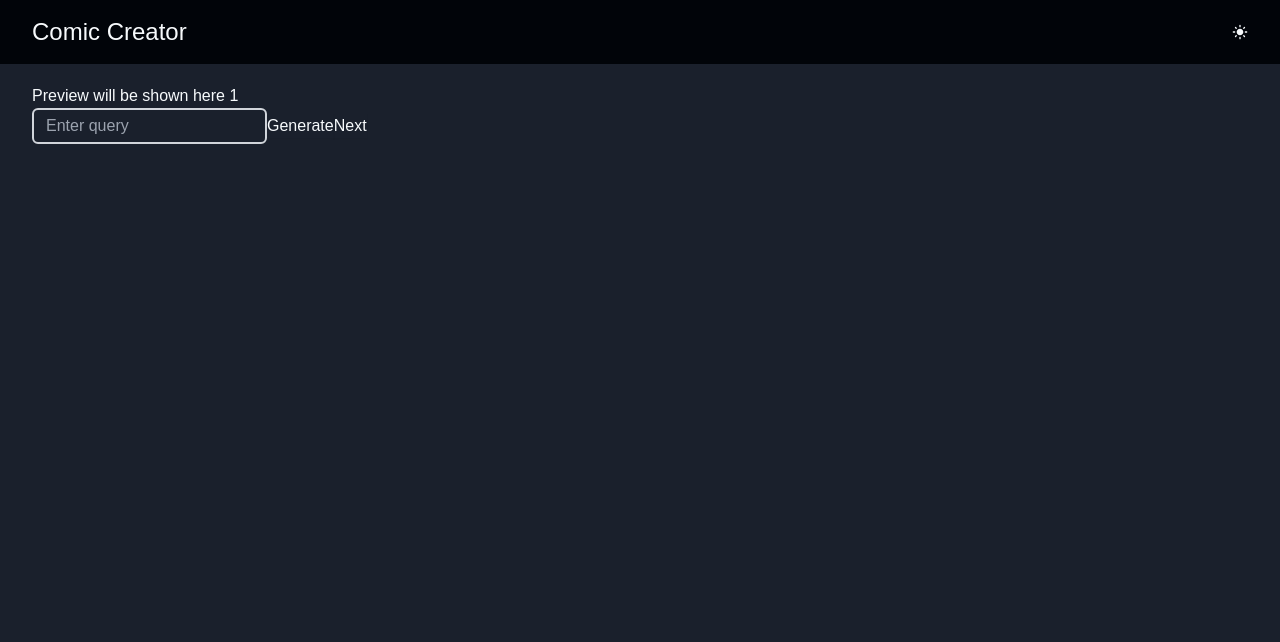
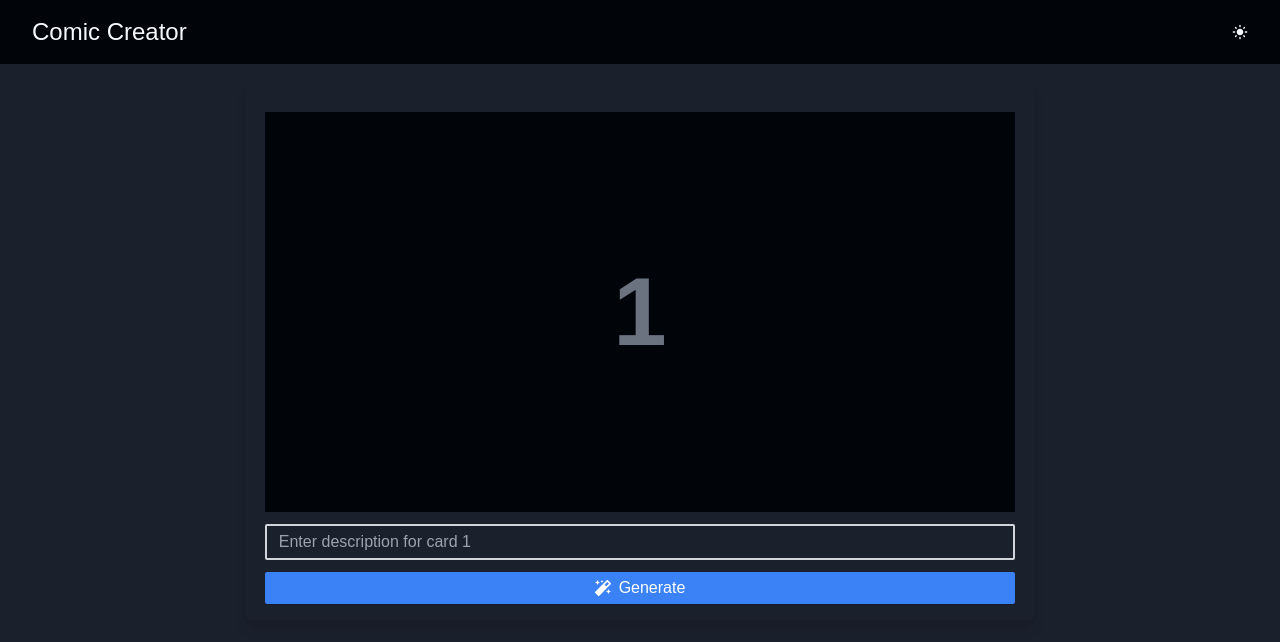
Before and after one commit to subhadip001/comic-creator, a Next.js app: page / in a window 1280 px wide. Shown: the top 642 px of the page. Built offline with nearby package versions, Linux system fonts and the light colour scheme.

Commit message:
Update UI components and styles

```diff
--- a/app/components/ui/Button.tsx
+++ b/app/components/ui/Button.tsx
@@ -3,15 +3,27 @@
 import React from "react";
 
 type ButtonProps = {
-  title: string;
+  title: string | React.ReactNode;
   customClass?: string;
   btnType: "button" | "submit" | "reset" | undefined;
   onClickHandler?: () => void;
+  disabled?: boolean;
 };
 
-const Button: React.FC<ButtonProps> = ({ title, customClass, btnType, onClickHandler }) => {
+const Button: React.FC<ButtonProps> = ({
+  title,
+  customClass,
+  btnType,
+  onClickHandler,
+  disabled,
+}) => {
   return (
-    <button className={`${customClass} shadow-sm outline-none`} type={btnType} onClick={onClickHandler}>
+    <button
+      className={`${customClass} shadow-sm outline-none rounded-sm`}
+      type={btnType}
+      onClick={onClickHandler}
+      disabled={disabled}
+    >
       {title}
     </button>
   );
--- a/app/components/ui/GeneratorCard.tsx
+++ b/app/components/ui/GeneratorCard.tsx
@@ -2,6 +2,9 @@ import Image from "next/image";
 import React, { useState } from "react";
 import InputComponent from "./InputComponent";
 import Button from "./Button";
+import useThemeStore from "@/app/store/themeStore";
+import { CgSpinner } from "react-icons/cg";
+import { FaMagic } from "react-icons/fa";
 
 type GeneratorCardProps = {
   cardCount: number;
@@ -22,39 +25,93 @@ const GeneratorCard: React.FC<GeneratorCardProps> = ({
   error,
 }) => {
   const [queryText, setQueryText] = useState<string>("");
+  const isDark: boolean = useThemeStore((state) => state.isDark);
 
   return (
-    <div>
+    <div className="px-5 py-4 shadow-lg rounded-md w-[95%] sm:w-[75%] md:w-[65%] mx-auto">
+      <div className="py-3 ">
         {currImage ? (
-        <div>
-          <Image src={currImage} width={500} height={500} alt="uu" />
+          <div className="h-[50vh] rounded-sm">
+            <img
+              src={currImage}
+              className="w-full h-full object-cover rounded-sm"
+              alt="generated_image"
+            />
           </div>
         ) : !currImage && loading ? (
-        <div>loading...</div>
+          <div
+            className={`${
+              isDark ? "bg-bg_for_dark_bar" : "bg-bg_for_light_bar"
+            } h-[50vh] flex items-center justify-center animate-pulse`}
+          ></div>
         ) : !currImage && error ? (
-        <div>Error occured</div>
+          <div className="h-[50vh]">Error occured</div>
         ) : (
-        <div>Preview will be shown here {cardCount}</div>
+          <div
+            className={`${
+              isDark ? "bg-bg_for_dark_bar" : "bg-bg_for_light_bar"
+            } h-[50vh] flex items-center justify-center`}
+          >
+            <span className="text-8xl font-bold text-gray-500">
+              {cardCount}
+            </span>
+          </div>
         )}
-      <form onSubmit={handleSubmit}>
+      </div>
+      <form
+        className="flex flex-col items-center gap-3"
+        onSubmit={handleSubmit}
+      >
         <InputComponent
-          customClass="bg-transparent"
+          customClass="bg-transparent w-full"
           inputType="text"
-          placeholder="Enter query"
+          placeholder={`Enter description for card ${cardCount}`}
           onChangeHandler={(e) => setQueryText(e.target.value)}
           value={queryText}
           name="query"
           id="query"
         />
-        <Button btnType="submit" title="Generate" />
+        {!currImage && !!loading && !error ? (
           <Button
             btnType="button"
+            customClass="flex items-center justify-center w-full py-1"
+            title={
+              <div className="flex items-center gap-2">
+                <CgSpinner className="animate-spin" size={20} />
+                <span>Generating</span>
+              </div>
+            }
+            disabled
+          />
+        ) : !currImage && !!error && !loading ? (
+          <Button
+            customClass="flex items-center justify-center w-full py-1"
+            btnType="button"
+            title="Error occured"
+            disabled
+          />
+        ) : currImage && !error && !loading ? (
+          <Button
+            btnType="button"
+            customClass="flex items-center justify-center w-full py-1"
             title="Next"
             onClickHandler={() => {
               setQueryText("");
               handleNext();
             }}
           />
+        ) : (
+          <Button
+            btnType="submit"
+            customClass="flex items-center justify-center w-full py-1 bg-blue-500 text-white"
+            title={
+              <div className="flex items-center gap-2">
+                <FaMagic />
+                <span>Generate</span>
+              </div>
+            }
+          />
+        )}
       </form>
     </div>
   );
--- a/app/components/ui/InputComponent.tsx
+++ b/app/components/ui/InputComponent.tsx
@@ -29,7 +29,7 @@ const InputComponent: React.FC<InputComponentProps> = ({
   return (
     <React.Fragment>
       <input
-        className={`${customClass} px-3 py-1 outline-none border-2 border-gray-300 rounded-md`}
+        className={`${customClass} px-3 py-1 outline-none border-2 border-gray-300 rounded-sm focus:border-blue-500 transition-all duration-300 ease-in-out`}
         type={inputType}
         placeholder={placeholder}
         onChange={onChangeHandler}
--- a/app/globals.css
+++ b/app/globals.css
@@ -19,3 +19,14 @@ html {
 a {
     text-decoration: none;
 }
+
+::-webkit-scrollbar {
+    background-color: transparent;
+    width: 5px;
+
+}
+
+:hover::-webkit-scrollbar-thumb {
+    background-color: #8D8D8D;
+    border-radius: 8px;
+}
--- a/app/lib/fetchImage.ts
+++ b/app/lib/fetchImage.ts
@@ -43,6 +43,9 @@ const useGenerateComicImage = (text: string) => {
         setError(error);
       } finally {
         setLoading(false);
+        setTimeout(() => {
+          setError(null);
+        }, 2000);
       }
     };
 
--- a/tailwind.config.ts
+++ b/tailwind.config.ts
@@ -18,6 +18,8 @@ const config: Config = {
         bg_for_light: "#f7fafc",
         bg_for_dark_bar: "#010409",
         bg_for_light_bar: "#e0e2e5",
+        brand_blue: "#1DA1F2",
+        brand_green: "#2EA043",
       },
       textColor: {
         text_for_dark: "#f7fafc",
```
Lines whose indentation alone changed are shown as unchanged.
